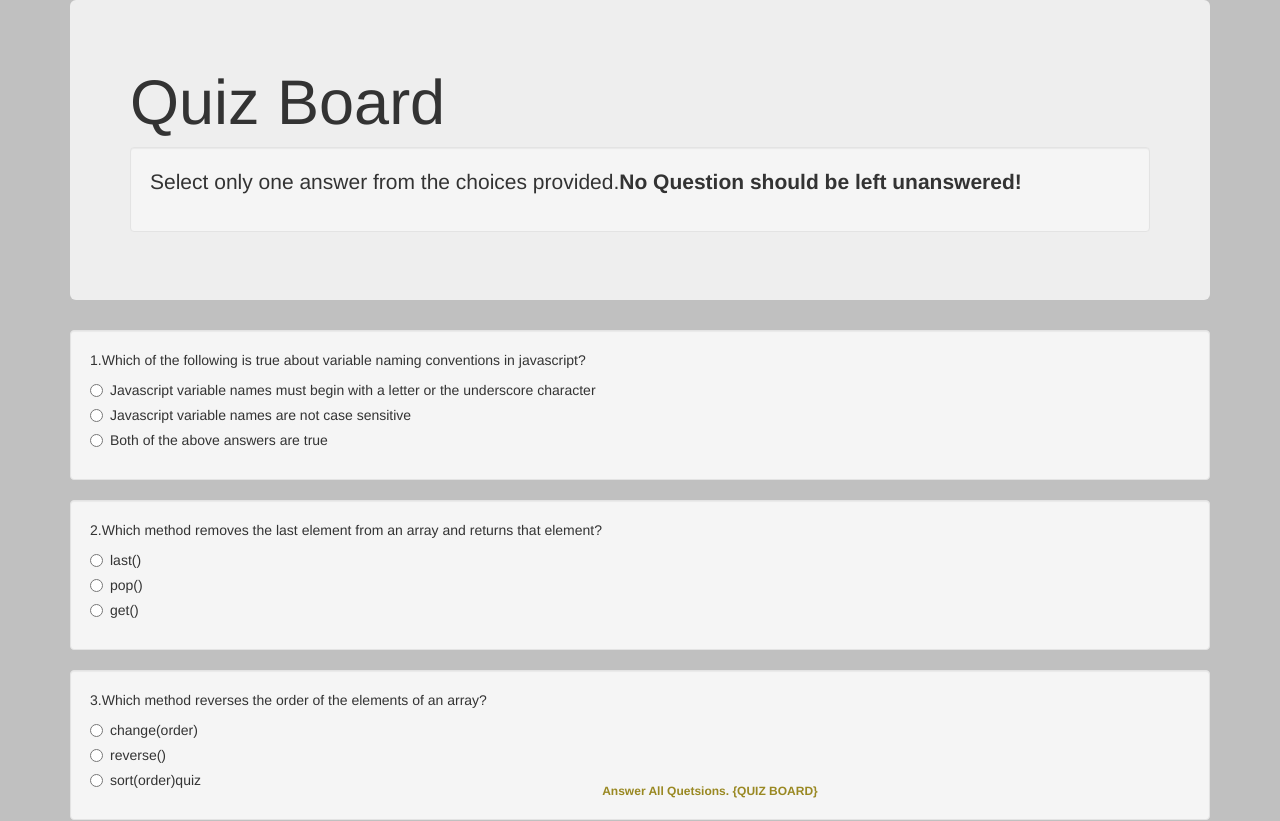
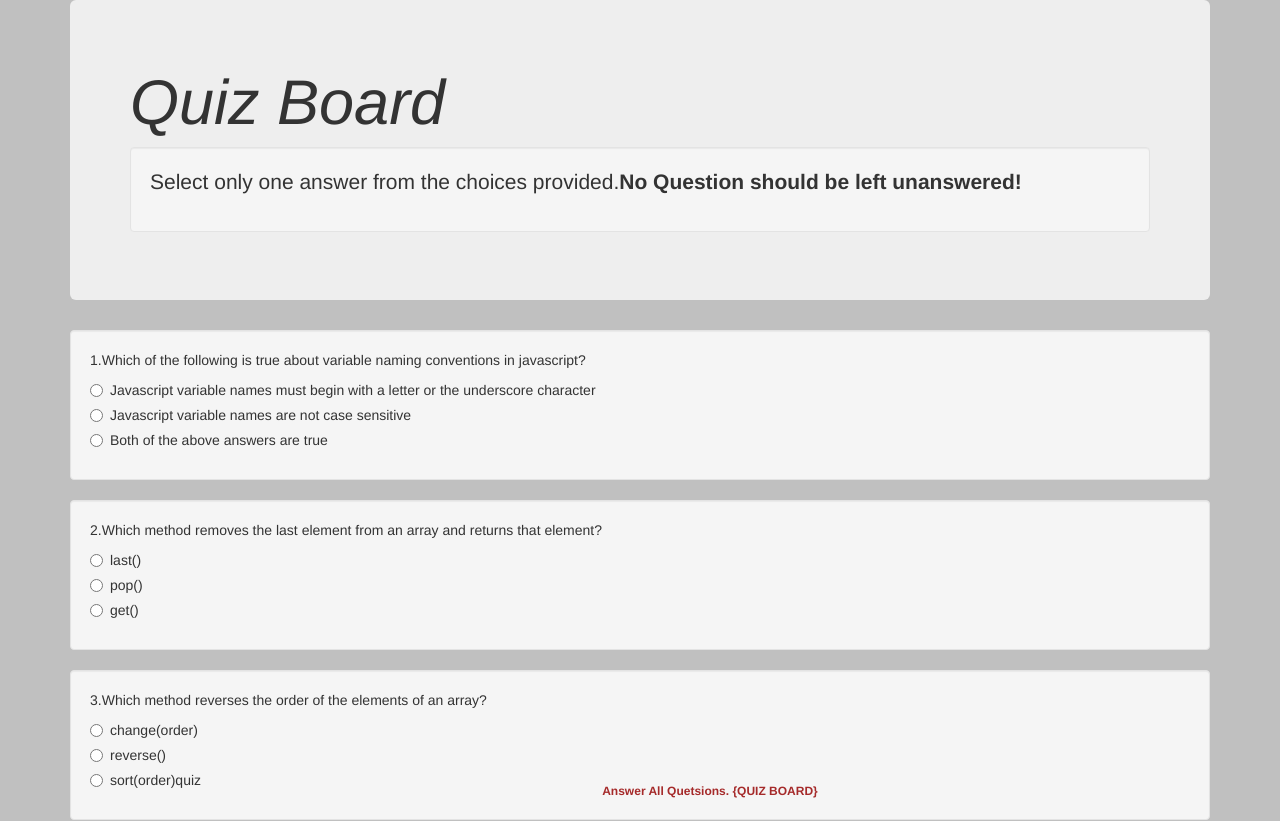
Before and after one commit to Rees5/quiz-board, a plain HTML site: page index.html in a window 1280 px wide. Shown: the top 821 px of the page. Drawn offline with nearby package versions, Linux system fonts and the light colour scheme.

Commit message:
Add styles to index file

```diff
--- a/css/styles.css
+++ b/css/styles.css
@@ -1,3 +1,7 @@
+h1 {
+  font-style: oblique;
+  font-size: 40px;
+}
 #display {
   align-self: flex-start;
   color: lightcyan;
@@ -25,9 +29,9 @@ footer {
   text-align: center;
   margin: 0;
   position: fixed;
-  color: #982;
   bottom: 0;
   width: 100%;
   font-weight: bold;
   font-size: 12px;
+  color: brown;
 }
```
